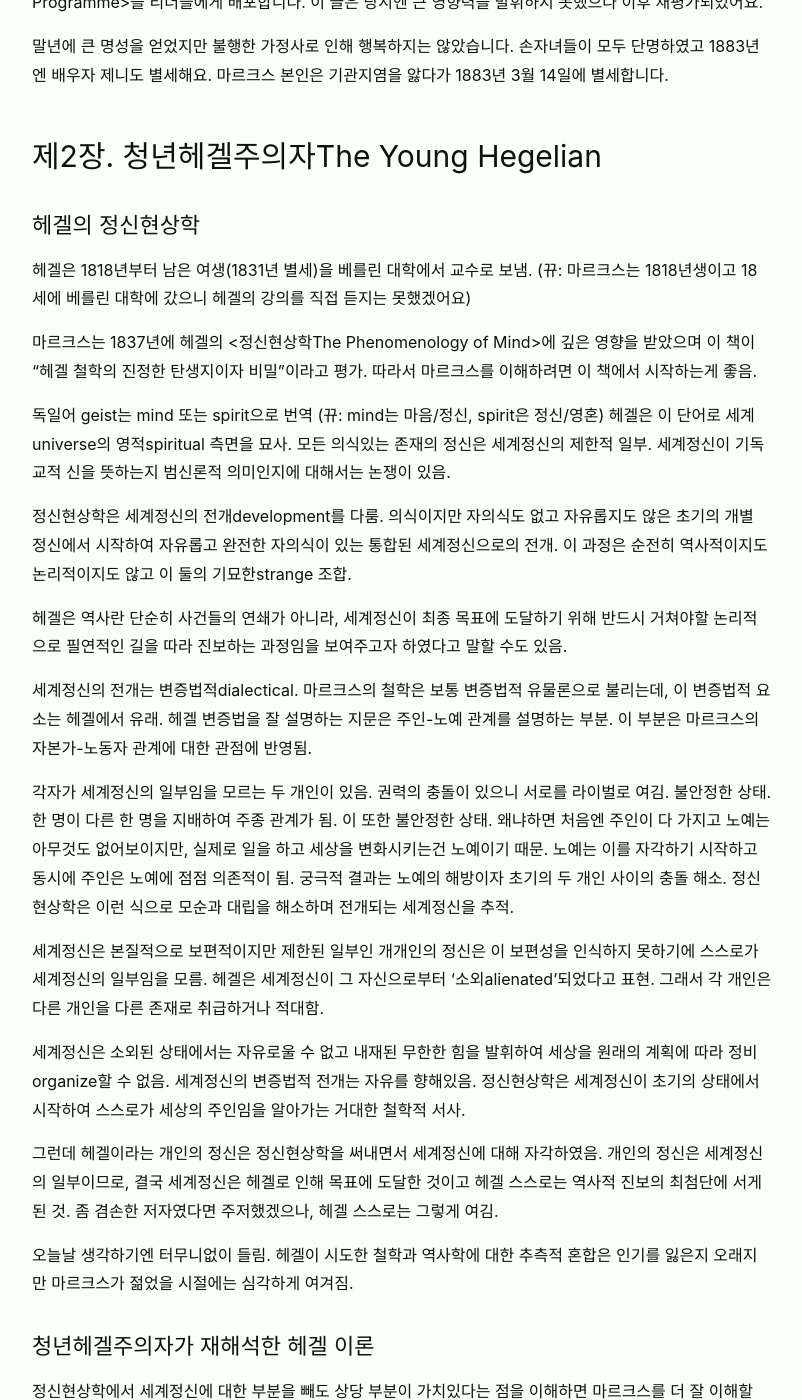
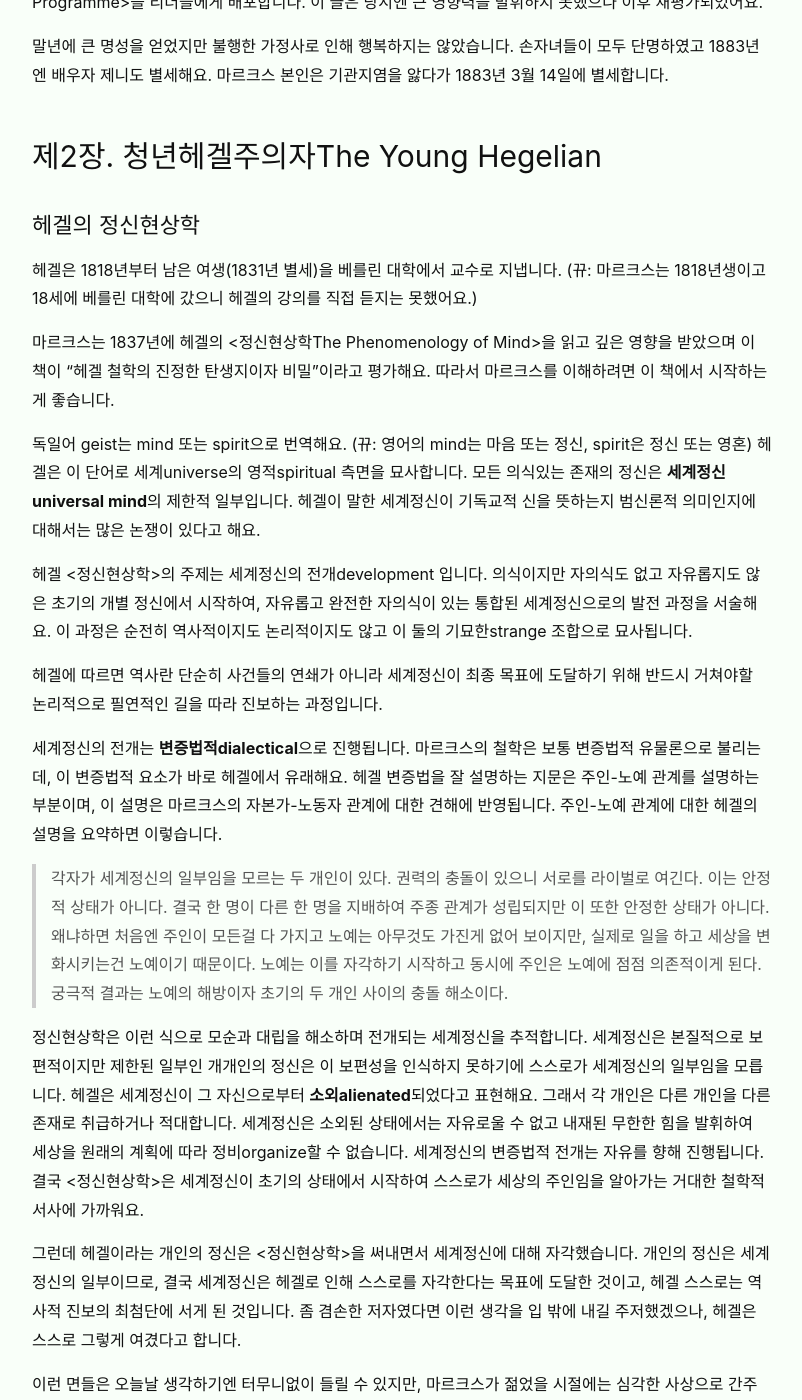
Before and after one commit to veganstudies/veganstudies.github.io, a Jekyll site: the page built from _posts/2020-03-01-marx-a-very-short-introduction.md, in a window 1280 px wide and 1400 px high, scrolled down 6481 px. Shown: the whole window, without its empty margins (238-1040 px from the left). Built offline with Jekyll 4.4.1, drawn with Linux system fonts in a browser that asks for light colours; some of the changed text lies outside the part shown.

Commit message:
Update 2020-03-01-marx-a-very-short-introduction.md

```diff
--- a/_posts/2020-03-01-marx-a-very-short-introduction.md
+++ b/_posts/2020-03-01-marx-a-very-short-introduction.md
@@ -88,41 +88,39 @@ date: 2020-03-01 19:00:00 +0900
 
 ### 헤겔의 정신현상학
 
-헤겔은 1818년부터 남은 여생(1831년 별세)을 베를린 대학에서 교수로 보냄. (뀨: 마르크스는 1818년생이고 18세에 베를린 대학에 갔으니 헤겔의 강의를 직접 듣지는 못했겠어요)
+헤겔은 1818년부터 남은 여생(1831년 별세)을 베를린 대학에서 교수로 지냅니다. (뀨: 마르크스는 1818년생이고 18세에 베를린 대학에 갔으니 헤겔의 강의를 직접 듣지는 못했어요.)
 
-마르크스는 1837년에 헤겔의 \<정신현상학The Phenomenology of Mind\>에 깊은 영향을 받았으며 이 책이 "헤겔 철학의 진정한 탄생지이자 비밀"이라고 평가. 따라서 마르크스를 이해하려면 이 책에서 시작하는게 좋음.
+마르크스는 1837년에 헤겔의 \<정신현상학The Phenomenology of Mind\>을 읽고 깊은 영향을 받았으며 이 책이 "헤겔 철학의 진정한 탄생지이자 비밀"이라고 평가해요. 따라서 마르크스를 이해하려면 이 책에서 시작하는게 좋습니다.
 
-독일어 geist는 mind 또는 spirit으로 번역 (뀨: mind는 마음/정신, spirit은 정신/영혼) 헤겔은 이 단어로 세계universe의 영적spiritual 측면을 묘사. 모든 의식있는 존재의 정신은 세계정신의 제한적 일부. 세계정신이 기독교적 신을 뜻하는지 범신론적 의미인지에 대해서는 논쟁이 있음.
+독일어 geist는 mind 또는 spirit으로 번역해요. (뀨: 영어의 mind는 마음 또는 정신, spirit은 정신 또는 영혼) 헤겔은 이 단어로 세계universe의 영적spiritual 측면을 묘사합니다. 모든 의식있는 존재의 정신은 **세계정신universal mind**의 제한적 일부입니다. 헤겔이 말한 세계정신이 기독교적 신을 뜻하는지 범신론적 의미인지에 대해서는 많은 논쟁이 있다고 해요.
 
-정신현상학은 세계정신의 전개development를 다룸. 의식이지만 자의식도 없고 자유롭지도 않은 초기의 개별 정신에서 시작하여 자유롭고 완전한 자의식이 있는 통합된 세계정신으로의 전개. 이 과정은 순전히 역사적이지도 논리적이지도 않고 이 둘의 기묘한strange 조합.
+헤겔 \<정신현상학\>의 주제는 세계정신의 전개development 입니다. 의식이지만 자의식도 없고 자유롭지도 않은 초기의 개별 정신에서 시작하여, 자유롭고 완전한 자의식이 있는 통합된 세계정신으로의 발전 과정을 서술해요. 이 과정은 순전히 역사적이지도 논리적이지도 않고 이 둘의 기묘한strange 조합으로 묘사됩니다.
 
-헤겔은 역사란 단순히 사건들의 연쇄가 아니라, 세계정신이 최종 목표에 도달하기 위해 반드시 거쳐야할 논리적으로 필연적인 길을 따라 진보하는 과정임을 보여주고자 하였다고 말할 수도 있음.
+헤겔에 따르면 역사란 단순히 사건들의 연쇄가 아니라 세계정신이 최종 목표에 도달하기 위해 반드시 거쳐야할 논리적으로 필연적인 길을 따라 진보하는 과정입니다.
 
-세계정신의 전개는 변증법적dialectical. 마르크스의 철학은 보통 변증법적 유물론으로 불리는데, 이 변증법적 요소는 헤겔에서 유래. 헤겔 변증법을 잘 설명하는 지문은 주인-노예 관계를 설명하는 부분. 이 부분은 마르크스의 자본가-노동자 관계에 대한 관점에 반영됨.
+세계정신의 전개는 **변증법적dialectical**으로 진행됩니다. 마르크스의 철학은 보통 변증법적 유물론으로 불리는데, 이 변증법적 요소가 바로 헤겔에서 유래해요. 헤겔 변증법을 잘 설명하는 지문은 주인-노예 관계를 설명하는 부분이며, 이 설명은 마르크스의 자본가-노동자 관계에 대한 견해에 반영됩니다. 주인-노예 관계에 대한 헤겔의 설명을 요약하면 이렇습니다.
 
-각자가 세계정신의 일부임을 모르는 두 개인이 있음. 권력의 충돌이 있으니 서로를 라이벌로 여김. 불안정한 상태. 한 명이 다른 한 명을 지배하여 주종 관계가 됨. 이 또한 불안정한 상태. 왜냐하면 처음엔 주인이 다 가지고 노예는 아무것도 없어보이지만, 실제로 일을 하고 세상을 변화시키는건 노예이기 때문. 노예는 이를 자각하기 시작하고 동시에 주인은 노예에 점점 의존적이 됨. 궁극적 결과는 노예의 해방이자 초기의 두 개인 사이의 충돌 해소. 정신현상학은 이런 식으로 모순과 대립을 해소하며 전개되는 세계정신을 추적.
+> 각자가 세계정신의 일부임을 모르는 두 개인이 있다. 권력의 충돌이 있으니 서로를 라이벌로 여긴다. 이는 안정적 상태가 아니다. 결국 한 명이 다른 한 명을 지배하여 주종 관계가 성립되지만 이 또한 안정한 상태가 아니다. 왜냐하면 처음엔 주인이 모든걸 다 가지고 노예는 아무것도 가진게 없어 보이지만, 실제로 일을 하고 세상을 변화시키는건 노예이기 때문이다. 노예는 이를 자각하기 시작하고 동시에 주인은 노예에 점점 의존적이게 된다. 궁극적 결과는 노예의 해방이자 초기의 두 개인 사이의 충돌 해소이다.
 
-세계정신은 본질적으로 보편적이지만 제한된 일부인 개개인의 정신은 이 보편성을 인식하지 못하기에 스스로가 세계정신의 일부임을 모름. 헤겔은 세계정신이 그 자신으로부터 '소외alienated'되었다고 표현. 그래서 각 개인은 다른 개인을 다른 존재로 취급하거나 적대함.
+정신현상학은 이런 식으로 모순과 대립을 해소하며 전개되는 세계정신을 추적합니다. 세계정신은 본질적으로 보편적이지만 제한된 일부인 개개인의 정신은 이 보편성을 인식하지 못하기에 스스로가 세계정신의 일부임을 모릅니다. 헤겔은 세계정신이 그 자신으로부터 **소외alienated**되었다고 표현해요. 그래서 각 개인은 다른 개인을 다른 존재로 취급하거나 적대합니다. 세계정신은 소외된 상태에서는 자유로울 수 없고 내재된 무한한 힘을 발휘하여 세상을 원래의 계획에 따라 정비organize할 수 없습니다. 세계정신의 변증법적 전개는 자유를 향해 진행됩니다. 결국 \<정신현상학\>은 세계정신이 초기의 상태에서 시작하여 스스로가 세상의 주인임을 알아가는 거대한 철학적 서사에 가까워요.
 
-세계정신은 소외된 상태에서는 자유로울 수 없고 내재된 무한한 힘을 발휘하여 세상을 원래의 계획에 따라 정비organize할 수 없음. 세계정신의 변증법적 전개는 자유를 향해있음. 정신현상학은 세계정신이 초기의 상태에서 시작하여 스스로가 세상의 주인임을 알아가는 거대한 철학적 서사.
+그런데 헤겔이라는 개인의 정신은 \<정신현상학\>을 써내면서 세계정신에 대해 자각했습니다. 개인의 정신은 세계정신의 일부이므로, 결국 세계정신은 헤겔로 인해 스스로를 자각한다는 목표에 도달한 것이고, 헤겔 스스로는 역사적 진보의 최첨단에 서게 된 것입니다. 좀 겸손한 저자였다면 이런 생각을 입 밖에 내길 주저했겠으나, 헤겔은 스스로 그렇게 여겼다고 합니다.
 
-그런데 헤겔이라는 개인의 정신은 정신현상학을 써내면서 세계정신에 대해 자각하였음. 개인의 정신은 세계정신의 일부이므로, 결국 세계정신은 헤겔로 인해 목표에 도달한 것이고 헤겔 스스로는 역사적 진보의 최첨단에 서게 된 것. 좀 겸손한 저자였다면 주저했겠으나, 헤겔 스스로는 그렇게 여김.
-
-오늘날 생각하기엔 터무니없이 들림. 헤겔이 시도한 철학과 역사학에 대한 추측적 혼합은 인기를 잃은지 오래지만 마르크스가 젊었을 시절에는 심각하게 여겨짐.
+이런 면들은 오늘날 생각하기엔 터무니없이 들릴 수 있지만, 마르크스가 젊었을 시절에는 심각한 사상으로 간주되었다고 해요.
 
 ### 청년헤겔주의자가 재해석한 헤겔 이론
 
-정신현상학에서 세계정신에 대한 부분을 빼도 상당 부분이 가치있다는 점을 이해하면 마르크스를 더 잘 이해할 수 있음. 세계정신을 인류의 정신의 총합 정도로 고쳐 해석하면, 정신현상학을 자유를 향한 인류의 진보에 대한 이론으로 변형할 수 있음.
+\<정신현상학\>에서 세계정신에 대한 부분을 빼도 상당 부분이 가치있다는 점을 이해하면 마르크스의 사상도 더 잘 이해할 수 있습니다. 세계정신을 '인류의 정신의 총합' 정도로 고쳐 해석하면, \<정신현상학\>을 자유를 향한 인류의 진보에 대한 이론으로 변형하여 이해할 수 있습니다.
 
-헤겔 사후(1831) 10년 사이 "청년헤겔주의자"들은 헤겔을 이런 식으로 재해석. 예를들어 헤겔은 프로시아 정부가 세계정신의 화신이라는 식의 발언도 종종 했는데 청년헤겔주의자들은 헤겔이 정부의 돈을 받고(베를린 대학 교수직 월급) 스스로의 철학을 배신했다고 주장.
+헤겔 사후(1831) 10년 사이 **청년헤겔주의자Young Hegelians**들은 헤겔을 이런 식으로 재해석합니다. 예를들어 헤겔은 "프로이센 정부가 세계정신의 화신"이라는 식의 발언도 종종 했는데, 청년헤겔주의자들은 헤겔이 정부의 돈을 받고(뀨: 베를린 대학 교수직 월급을 말해요) 스스로의 철학을 배신했다고 주장합니다.
 
-이들은 헤겔철학의 피상적 표현들은 당대 프러시아 정부를 헤겔이 인정한 결과일 뿐이고, 소외를 극복하는 세계정신을 다루는 그의 핵심 사상은 인류가 스스로를 완전히 이해하고 진정한 자아를 찾아가는 과정에 대한 설명으로 재해석.
+이들은 헤겔철학의 피상적 표현들은 당대 프로이센 정부를 헤겔이 인정한 결과일 뿐이라고 주장하며, 소외를 극복하는 세계정신을 다루는 그의 핵심 사상은 인류가 스스로를 완전히 이해하고 진정한 자아를 찾아가는 과정에 대한 설명으로 재해석합니다.
 
-이 시기 마르크스는 베를린대 신학 강사이자 청년헤겔주의자의 리더였던 Bruno Bauer의 영향을 받음. 종교는 인간 정신이 소외를 극복하고 진정한 자아를 찾는 과정을 가로막는 장애물이며 이를 극복할 무기가 철학이라고 여김. 신은 인간의 피조물임을 알리고 종교를 비판하는게 실질적 과업.
+이 시기 마르크스는 베를린대 신학 강사이자 청년헤겔주의자의 리더였던 브루노 바우어Bruno Bauer의 영향을 받습니다. 그는 종교는 인간 정신이 소외를 극복하고 진정한 자아를 찾는 과정을 가로막는 장애물이며 이를 극복할 무기가 철학이라고 주장했어요. 인간이 신의 피조물인게 아니라 신이 인간의 피조물이라고도 말했습니다.
 
-이들은 헤겔의 사상을 이용하여 헤겔을 비판하고 재해석. 헤겔의 사상은 훌륭하지만 신화적 요소가 있고 미완의 상태라 주장. 따라서 신화적 요소를 제거하고 유물론적 세상의 용어로 다시 써야 함. 세계정신은 인간의 자의식이고 역사의 목적은 인류의 해방. 이를 위해선 종교적 환영을 제거해야.
+청년헤겔주의자들은 헤겔의 사상을 이용하여 헤겔을 비판하고 재해석합니다. 헤겔의 사상은 훌륭하지만 신화적 요소가 있고 미완의 상태라고 봤어요. 따라서 헤겔 사상에서 신화적 요소를 제거하고 유물론적 세상의 용어로 다시 해석하고자 했습니다. 세계정신 대신 인간의 자의식의 총합, 역사의 목적은 세계정신의 완전한 발달이 아니라 인류의 완전한 해방을 뜻합니다. 그리고 이를 위해선 종교적 환영을 제거해야 해요.
 
-(뀨: 헤겔의 변증법을 차용하지만 신화적/미신적 요소를 제거하고 유물론적 세계관으로 재해석하기 때문에 마르크스의 사상이 '변증법적 유물론'으로 불린다는 뜻으로 이해했어요.)
+(뀨: 유물론자인 마르크스가 관념론자인 헤겔의 영향을 받았다는 점이 항상 의문이었는데 이제 의문이 풀렸어요.)
 
 ## 제3장. 신에서 돈으로From God to money
 
```
